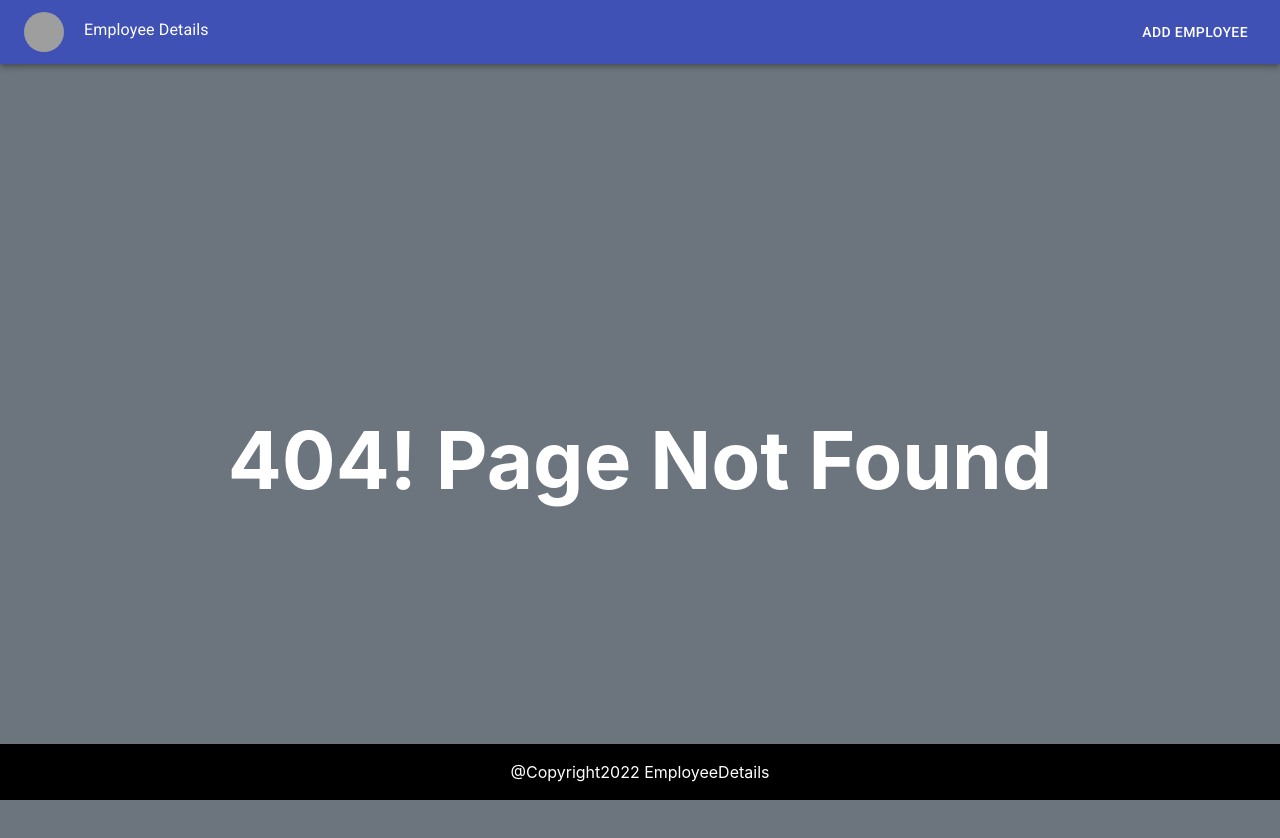
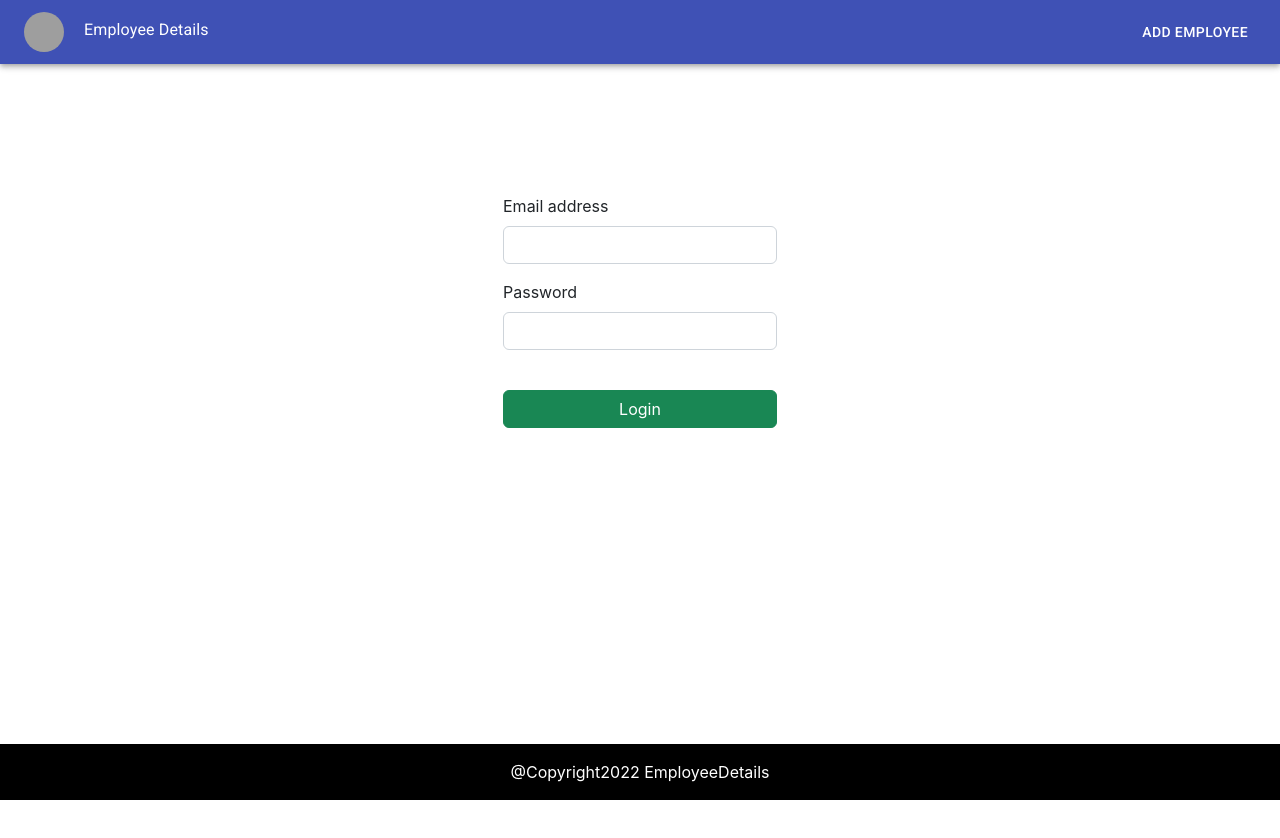
Before and after one commit to apurav-bhaskar/Employee_detail_frontend_repo, a React (Create React App) app: page /login in a window 1280 px wide. Before the commit this address had no page. Shown: the top 838 px of the page. After the commit the page ends 800 px from the top, so only its background shows below. Built offline with nearby package versions, Linux system fonts and the light colour scheme; grey boxes are pictures that could not be loaded.

Commit message:
[Apurav] Add. login page

```diff
--- a/src/Components/employeeDetails/EditEmployee.js
+++ b/src/Components/employeeDetails/EditEmployee.js
@@ -72,7 +72,7 @@ const EditEmployee = () => {
         <div className="form-group">
           <label htmlFor="exampleInputPassword1">Hire Date</label>
           <input
-            type="date"
+            type="text"
             name="hire_date"
             value={hire_date}
             className="form-control"
--- a/src/Components/employeeDetails/EmployeeDetails.js
+++ b/src/Components/employeeDetails/EmployeeDetails.js
@@ -3,7 +3,7 @@ import { useSelector, useDispatch } from "react-redux";
 import { useNavigate } from "react-router-dom";
 
 import { loadEmployees, deleteEmployee } from "../../actions/employeeAction";
-
+import Moment from 'moment';
 const EmployeeDetails = () => {
   const dispatch = useDispatch();
   const employees = useSelector((state) => state.allEmployees.employees);
@@ -11,7 +11,7 @@ const EmployeeDetails = () => {
   const toComponentEditEmployee = (employee) => {
     navigate("/editEmployee", { state: employee });
   };
-
+ //const hire_date= employees.hire_date; //Moment(employees.hire_date).format('MM/DD/YYYY');
   useEffect(() => {
     dispatch(loadEmployees());
   }, []);
--- /dev/null
+++ b/src/Components/employeeDetails/Login.js
@@ -0,0 +1,21 @@
+import React from 'react'
+import styles from "./styles/loginStyle";
+const Login = () => {
+    const classes = styles();
+  return (
+    <form className={classes.formStyle}>
+  <div class="mb-3">
+    <label for="exampleInputEmail1" class="form-label">Email address</label>
+    <input type="email" class="form-control" id="exampleInputEmail1" aria-describedby="emailHelp" required/>
+  </div>
+  <div class="mb-3">
+    <label for="exampleInputPassword1" class="form-label">Password</label>
+    <input type="password" class="form-control" id="exampleInputPassword1" required/>
+  </div>
+  <br/>
+  <button type="submit" class="btn btn-success">Login</button>
+</form>
+  )
+}
+
+export default Login
--- /dev/null
+++ b/src/Components/employeeDetails/styles/loginStyle.js
@@ -0,0 +1,11 @@
+import { makeStyles } from "@material-ui/core";
+export default makeStyles(() => ({
+    formStyle: {
+      display: "grid",
+      justifyContent: "center",
+      padding: "130px",
+    },
+    linkStyle: {
+      textDecoration: "none",
+    },
+  }));
--- a/src/Components/router/RootRouter.js
+++ b/src/Components/router/RootRouter.js
@@ -4,6 +4,7 @@ import AddEmployee from '../employeeDetails/AddEmployee'
 import EmployeeDetails from '../employeeDetails/EmployeeDetails'
 import EditEmployee from '../employeeDetails/EditEmployee'
 import Error from '../error/Error'
+import Login from '../employeeDetails/Login'
 const RootRouter = () => {
   return (
     <div>
@@ -11,6 +12,7 @@ const RootRouter = () => {
            <Route exact path='/' element={<EmployeeDetails/>}></Route>
            <Route exact path='/addEmployee' element={<AddEmployee/>}></Route>
            <Route exact path='/editEmployee' element={<EditEmployee/>}></Route>
+           <Route exact path='/login' element={<Login/>}></Route>
            <Route path='*' element={<Error/>}></Route>
         </Routes>
     </div>
```
